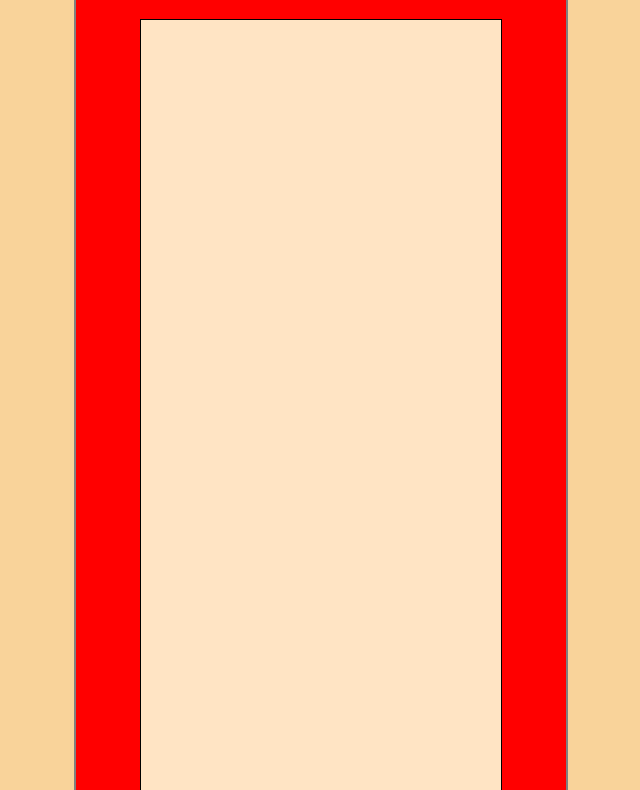
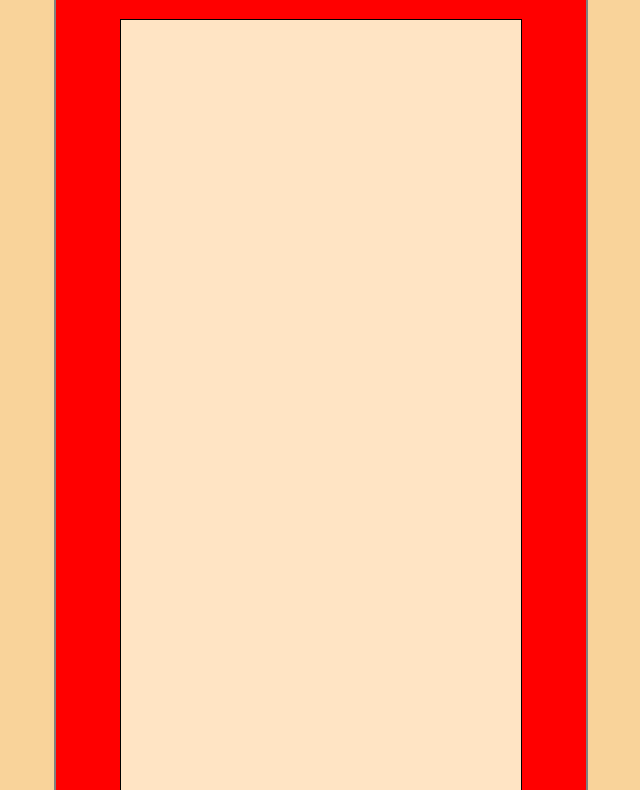
Before and after one commit to Dillonpw/Etch-a-Sketch, a plain HTML site: page index.html in a window 1280 px wide. Shown: the part 66-856 px from the top of the page, without its empty margins (319-959 px from the left). Drawn offline with Linux system fonts and the light colour scheme.

Commit message:
screen size adjustment

```diff
--- a/styles.css
+++ b/styles.css
@@ -24,7 +24,7 @@ body {
 #screen {
     background-color: bisque;
     border: 1px solid black;
-    width: 45vh;
+    width: 50vh;
     height: 70vw;
     margin: 1rem 4rem;
     position: relative;
```
